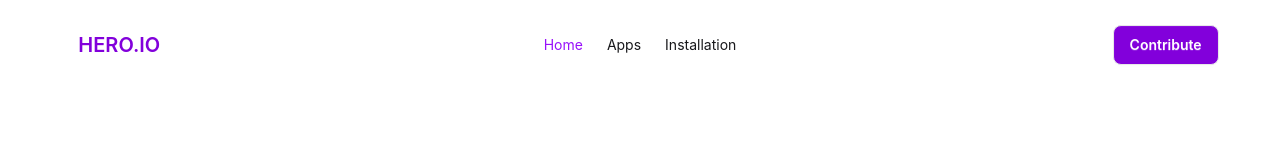
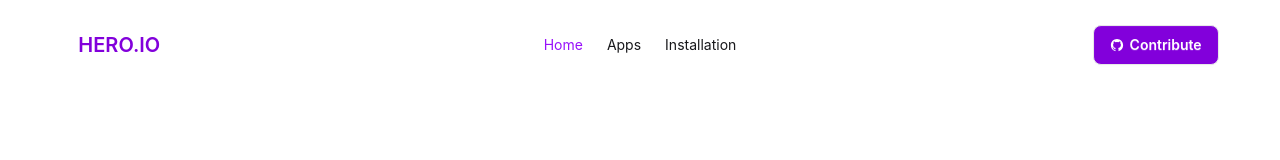
Before and after one commit to tfshorifulislam/Hero-IO, a React (Vite) app: page / in a window 1280 px wide. Shown: the top 160 px of the page. Built offline with nearby package versions, Linux system fonts and the light colour scheme.

Commit message:
navbar button icon set

```diff
--- a/package.json
+++ b/package.json
@@ -13,6 +13,7 @@
     "@tailwindcss/vite": "^4.2.2",
     "react": "^19.2.4",
     "react-dom": "^19.2.4",
+    "react-icons": "^5.6.0",
     "react-router": "^7.14.0",
     "tailwindcss": "^4.2.2"
   },
--- a/src/Components/Navbar/Navbar.jsx
+++ b/src/Components/Navbar/Navbar.jsx
@@ -1,5 +1,6 @@
 import React from 'react';
 import { NavLink } from 'react-router';
+import { IoLogoGithub } from "react-icons/io5";
 
 const Navbar = () => {
 
@@ -28,7 +29,7 @@ const Navbar = () => {
                 </ul>
             </div>
             <div className="navbar-end">
-                <a className="btn bg-purple-700 rounded-lg text-white">Contribute</a>
+                <a className="btn bg-purple-700 rounded-lg text-white"><IoLogoGithub /> Contribute</a>
             </div>
         </div>
     );
```
Also changed, not shown: 1 other file (tests, documents, lock files or other folders).
